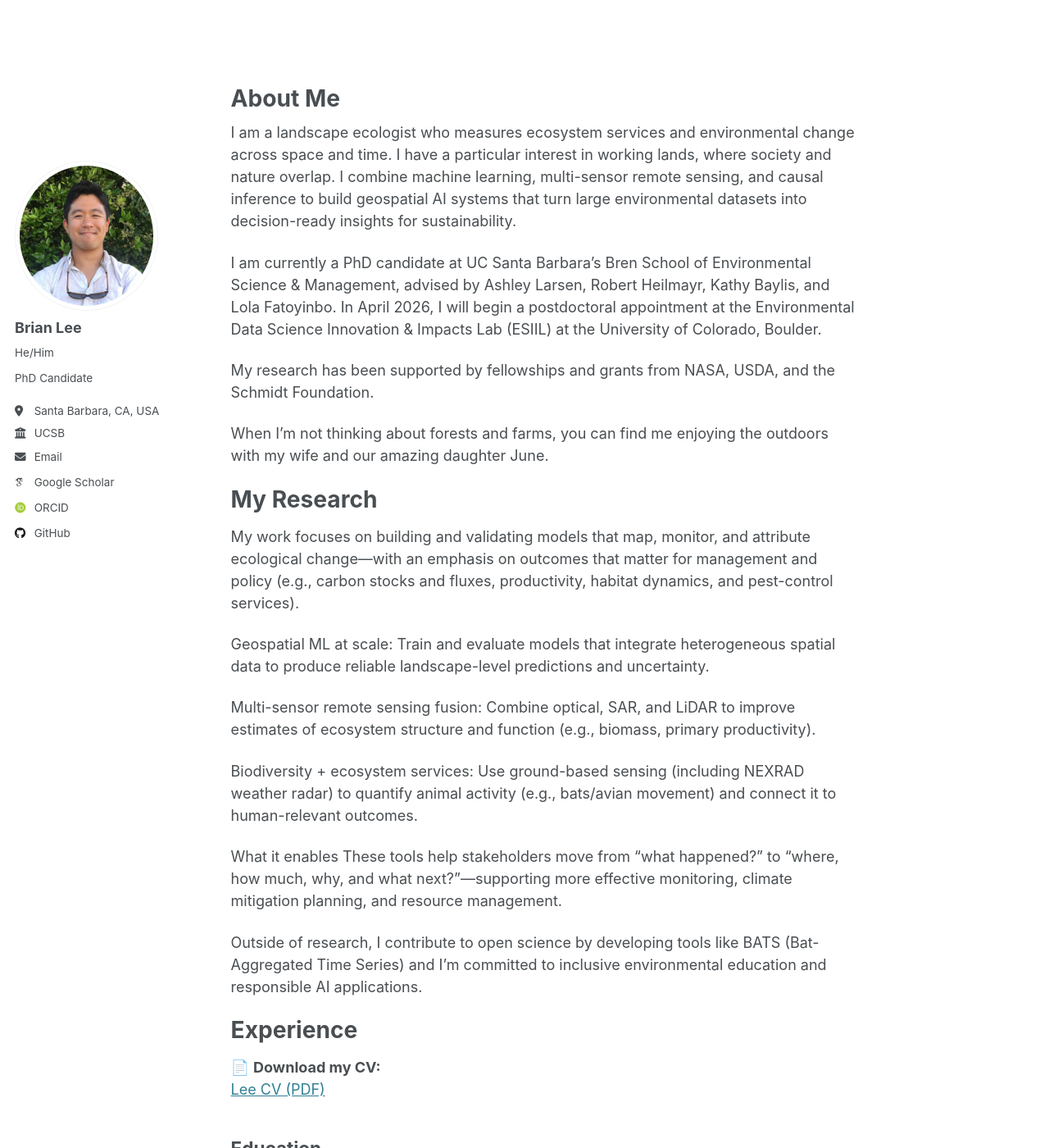
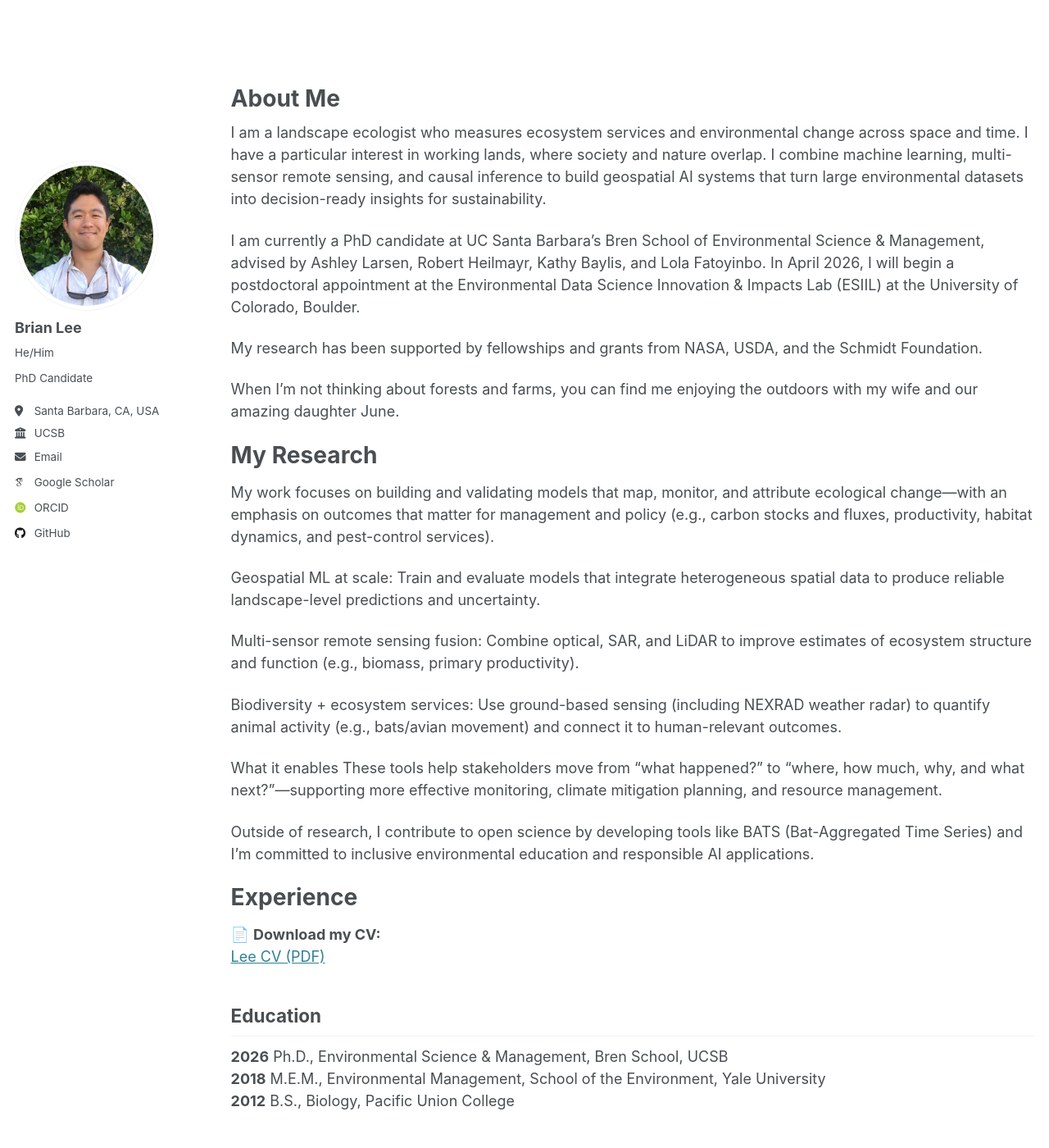
Before and after one commit to bhyleee/bhyleee.github.io, a Jekyll site: the page built from _pages/about.md, in a window 1280 px wide and 1400 px high. Shown: the whole window at 82% size. Built offline with Jekyll 4.4.1, drawn with Linux system fonts in a browser that asks for light colours; some web fonts are replaced.

Commit message:
Reduce layout whitespace: expand container and remove right suffix
- Container: $large (925px) → $x-large (1280px) to reduce sidebar left margin
- Remove suffix(2 of 12) from .page to eliminate unused right padding

Co-Authored-By: Claude Sonnet 4.6 <noreply@anthropic.com>

```diff
--- a/_sass/_themes.scss
+++ b/_sass/_themes.scss
@@ -70,7 +70,7 @@ $susy: (
     math: fluid,
     output: float,
     gutter-position: after,
-    container: $large,
+    container: $x-large,
     global-box-sizing: border-box,
 );
 
--- a/_sass/layout/_page.scss
+++ b/_sass/layout/_page.scss
@@ -20,7 +20,6 @@
   @include breakpoint($large) {
     @include span(10 of 12 last);
     @include prefix(0.5 of 12);
-    @include suffix(2 of 12);
   }
 
   .page__inner-wrap {
```
